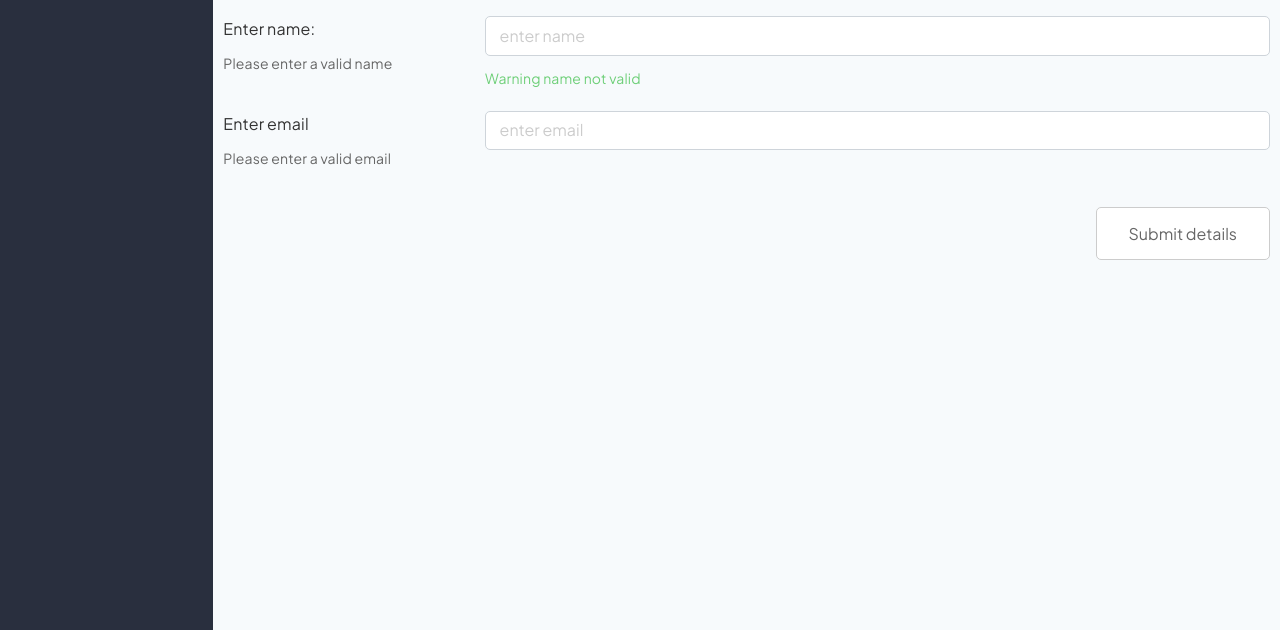
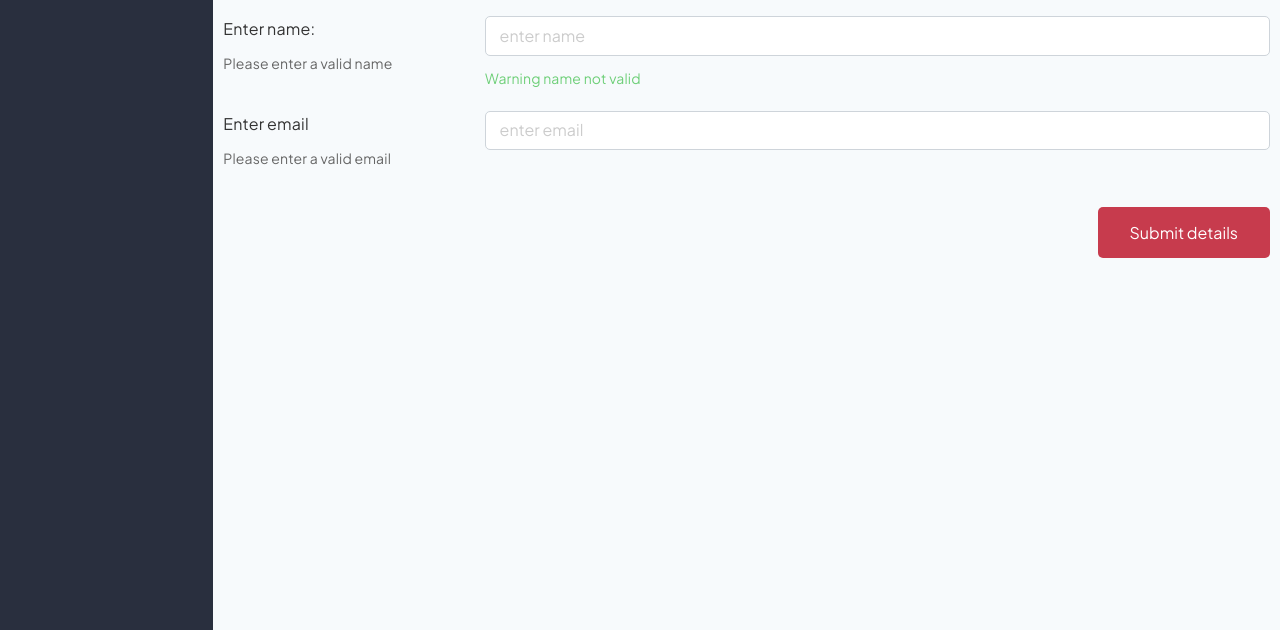
Before and after one commit to ignitedcms/ignited-CSS, a plain HTML site: page dashboard.html in a window 1280 px wide. Shown: the part 170-800 px from the top of the page. Drawn offline with nearby package versions, Linux system fonts and the light colour scheme.

Commit message:
Update dashboard.html

```diff
--- a/dashboard.html
+++ b/dashboard.html
@@ -44,6 +44,7 @@
                         </div>
                     </div>
                 </div>
+
             </div>
             <div class="col-10  no-margin  full-screen ">
                 <div class="row p bg-light drop-shadow">
@@ -78,7 +79,7 @@
                 </div>
                 <div class="row p">
                     <div class="col right">
-                        <button class="btn btn-white ">Submit details</button>
+                        <button class="btn btn-primary ">Submit details</button>
                     </div>
                 </div>
             </div>
```
